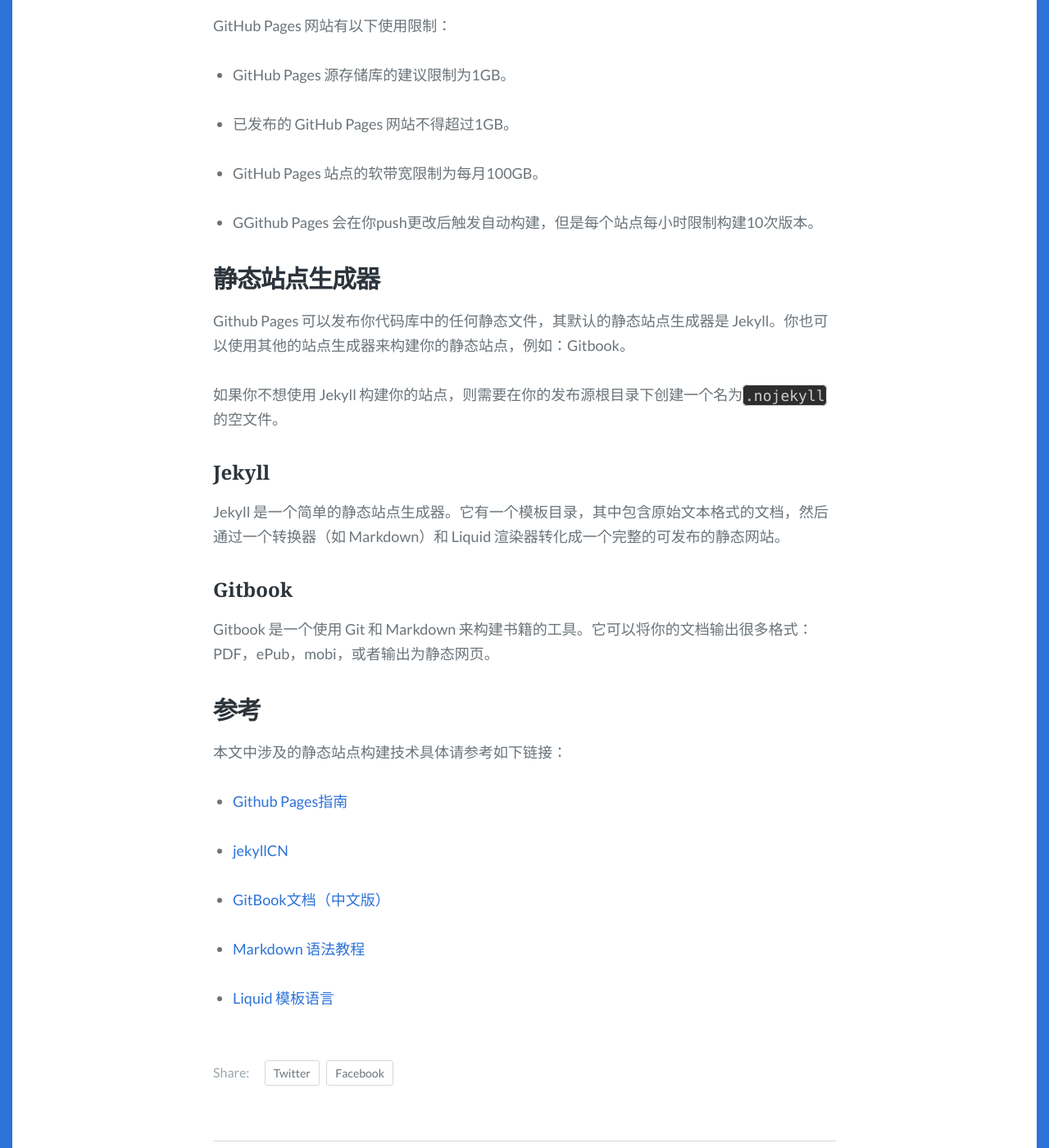
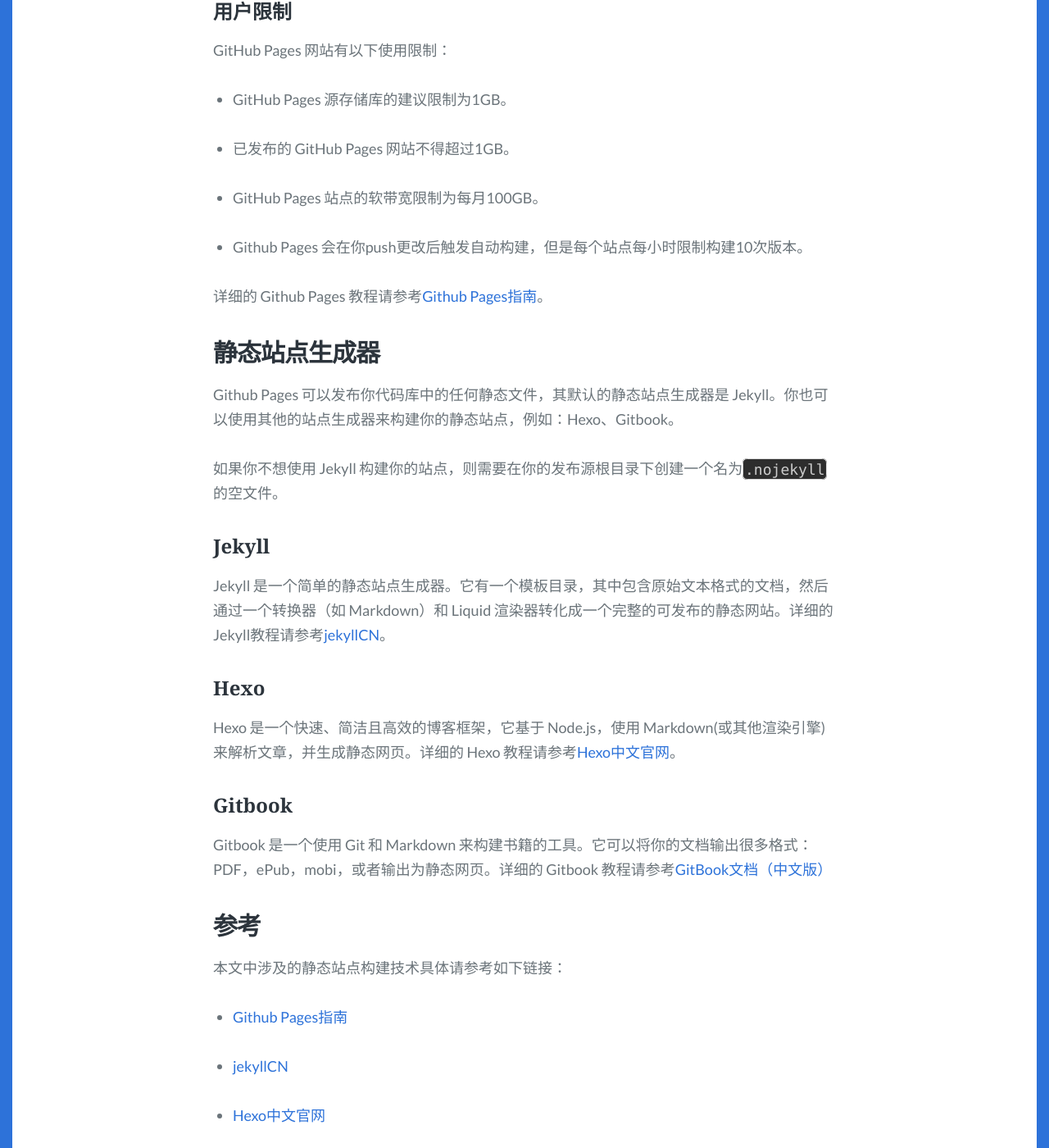
Before and after one commit to beiluve/beiluve.github.io, a Jekyll site: the page built from _posts/2021-01-10-blog-building-instruction.md, in a window 1280 px wide and 1400 px high, scrolled down 1690 px. Shown: the whole window at 82% size. Built offline with Jekyll 4.4.1, drawn with Linux system fonts in a browser that asks for light colours; some web fonts are replaced; some of the changed text lies outside the part shown.

Commit message:
update post: Github Pages 博客搭建说明

```diff
--- a/_posts/2021-01-10-blog-building-instruction.md
+++ b/_posts/2021-01-10-blog-building-instruction.md
@@ -12,7 +12,7 @@
 
 ## 关于 Github Pages
 
-Github Pages 是一个静态站点托管服务，它可以直接从你的GitHub仓库中获取HTML，CSS，JavaScript文件，通过一个构建过程运行这些文件，并发布一个网站。
+Github Pages 是一个静态站点托管服务，它可以直接从你的Github仓库中获取HTML，CSS，JavaScript文件，通过一个构建过程运行这些文件，并发布一个网站。
 
 你可以将你的博客站点托管在Github的`github.io`域名或者你的自定义域名上。
 
@@ -46,21 +47,27 @@
 
 * GitHub Pages 站点的软带宽限制为每月100GB。
 
-* GGithub Pages 会在你push更改后触发自动构建，但是每个站点每小时限制构建10次版本。
+* Github Pages 会在你push更改后触发自动构建，但是每个站点每小时限制构建10次版本。
+
+详细的 Github Pages 教程请参考[Github Pages指南](https://docs.github.com/cn/github/working-with-github-pages)。
 
 ## 静态站点生成器
 
-Github Pages 可以发布你代码库中的任何静态文件，其默认的静态站点生成器是 Jekyll。你也可以使用其他的站点生成器来构建你的静态站点，例如：Gitbook。
+Github Pages 可以发布你代码库中的任何静态文件，其默认的静态站点生成器是 Jekyll。你也可以使用其他的站点生成器来构建你的静态站点，例如：Hexo、Gitbook。
 
 如果你不想使用 Jekyll 构建你的站点，则需要在你的发布源根目录下创建一个名为`.nojekyll`的空文件。
 
 ### Jekyll
 
-Jekyll 是一个简单的静态站点生成器。它有一个模板目录，其中包含原始文本格式的文档，然后通过一个转换器（如 Markdown）和 Liquid 渲染器转化成一个完整的可发布的静态网站。
+Jekyll 是一个简单的静态站点生成器。它有一个模板目录，其中包含原始文本格式的文档，然后通过一个转换器（如 Markdown）和 Liquid 渲染器转化成一个完整的可发布的静态网站。详细的Jekyll教程请参考[jekyllCN](http://jekyllcn.com/docs/home/)。
+
+### Hexo
+
+Hexo 是一个快速、简洁且高效的博客框架，它基于 Node.js，使用 Markdown(或其他渲染引擎)来解析文章，并生成静态网页。详细的 Hexo 教程请参考[Hexo中文官网](https://hexo.io/zh-cn/)。
 
 ### Gitbook
 
-Gitbook 是一个使用 Git 和 Markdown 来构建书籍的工具。它可以将你的文档输出很多格式：PDF，ePub，mobi，或者输出为静态网页。
+Gitbook 是一个使用 Git 和 Markdown 来构建书籍的工具。它可以将你的文档输出很多格式：PDF，ePub，mobi，或者输出为静态网页。详细的 Gitbook 教程请参考[GitBook文档（中文版）](https://chrisniael.gitbooks.io/gitbook-documentation/content/index.html)
 
 ## 参考
 
@@ -70,8 +77,10 @@
 
 - [jekyllCN](http://jekyllcn.com/docs/home/)
 
+- [Hexo中文官网](https://hexo.io/zh-cn/)
+
 - [GitBook文档（中文版）](https://chrisniael.gitbooks.io/gitbook-documentation/content/index.html)
 
-- [Markdown 语法教程](https://markdown.com.cn/)
+- [Markdown语法教程](https://markdown.com.cn/)
 
-- [Liquid 模板语言](https://liquid.bootcss.com/)
+- [Liquid模板语言](https://liquid.bootcss.com/)
```
Also changed, not shown: other parts of _posts/2021-01-10-blog-building-instruction.md (+2 -1 lines).
